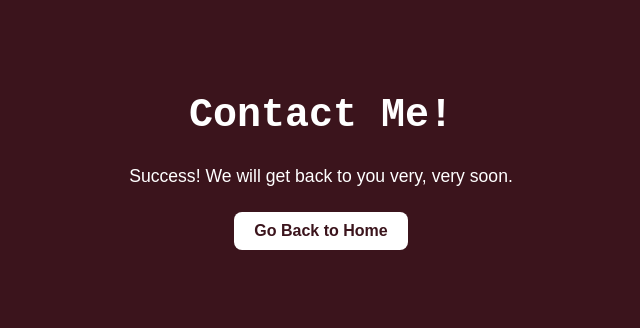
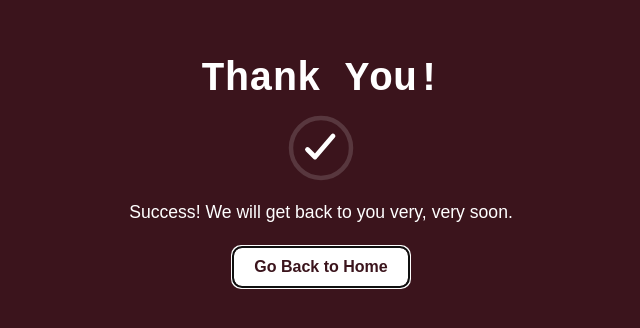
Before and after one commit to Precious565-lab/Latte-Vibes, a plain HTML site: page success.html in a window 1280 px wide. Shown: the part 242-570 px from the top of the page, without its empty margins (319-959 px from the left). Drawn offline with Linux system fonts and the light colour scheme.

Commit message:
Add files via upload

```diff
--- a/success.html
+++ b/success.html
@@ -52,9 +52,17 @@
     </head>
 
     <body>
-        <h1>Contact Me!</h1>
+        <h1>Thank You!</h1>
+        <div role="status" aria-live="polite" style="display:flex;flex-direction:column;align-items:center;gap:12px;">
+        </div>
+        <svg width="72" height="72" viewBox="0 0 24 24" fill="none" aria-hidden="true">
+            <circle cx="12" cy="12" r="10" stroke="#fff" stroke-width="1.5" opacity="0.15" />
+            <path d="M7.5 12.5l2.5 2.5 6-7" stroke="#fff" stroke-width="1.6" stroke-linecap="round"
+                stroke-linejoin="round" />
+        </svg>
         <p>Success! We will get back to you very, very soon.</p>
-        <a href="index.html">Go Back to Home</a>
+        </div>
+        <a href="index.html" class="btn" role="button" aria-label="Return to home" autofocus>Go Back to Home</a>
     </body>
 
 </html>
```
Also changed, not shown: index.html (+1 -0 lines).
